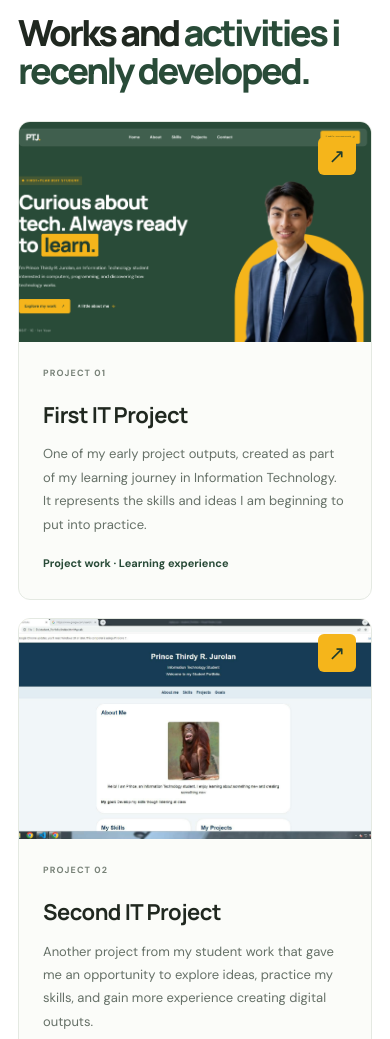
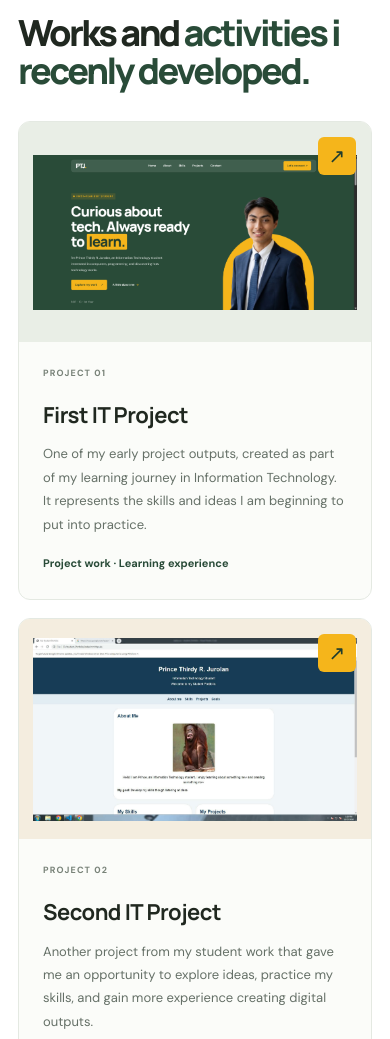
Before and after one commit to earlmacias2022-tech/Prince-Website-Portfolio, a plain HTML site: page index.html in a window 390 px wide. Shown: the part 3486-4525 px from the top of the page. Drawn offline with Linux system fonts and the light colour scheme.

Commit message:
Improve project image visibility and responsive sizing

```diff
--- a/style.css
+++ b/style.css
@@ -1093,7 +1093,8 @@ a {
   display: block;
   width: 100%;
   height: 100%;
-  object-fit: cover;
+  padding: 14px;
+  object-fit: contain;
   object-position: center;
 }
 
@@ -1351,6 +1352,7 @@ a {
   }
 
   .project-image {
+    min-height: 0;
     aspect-ratio: 16 / 10;
   }
 
```
